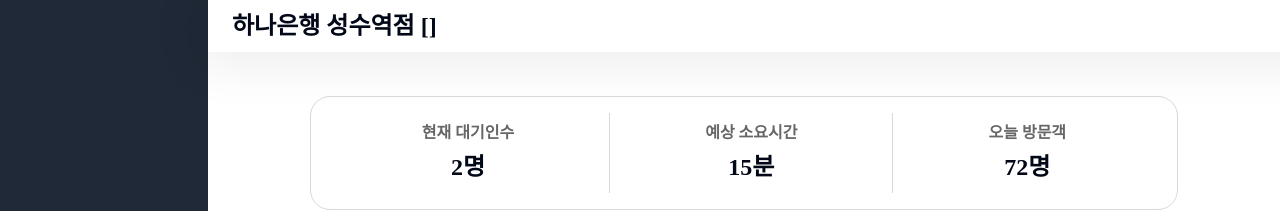
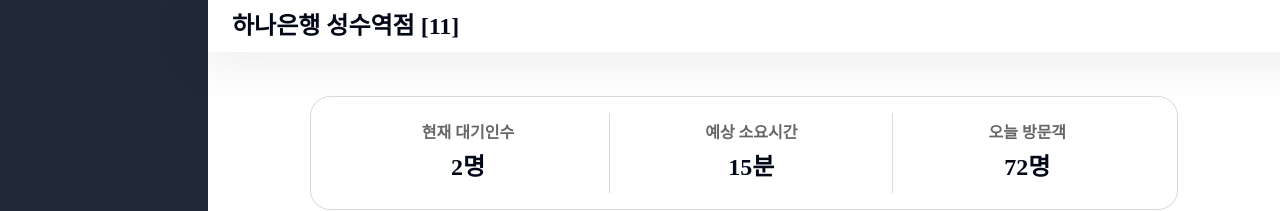
Before and after one commit to hhbb0081/Schedule-Hanaro-Front, a React (Vite) app: page /admin in a window 1280 px wide. Shown: the top 211 px of the page. Built offline with nearby package versions, Linux system fonts and the light colour scheme; a web font is replaced by a local one; what @lukemorales/query-key-factory would draw is missing.

Commit message:
[Feat]🌱1:1문의 페이지 컴포넌트 추가

```diff
--- a/src/components/Admin/Header.tsx
+++ b/src/components/Admin/Header.tsx
@@ -1,13 +1,13 @@
 type HeaderProps = {
   bankName: string;
-  badnkNum: number;
+  bankNum: number;
 };
 
-export function Header({ bankName, badnkNum }: HeaderProps) {
+export function Header({ bankName, bankNum }: HeaderProps) {
   return (
     <header className='fixed left-[13rem] z-50 w-full py-[0.5rem] pl-[1.5rem] text-left shadow-[0_4px_50px_10px_rgba(0,0,0,0.07)]'>
       <h1 className='text-[1.5rem] font-extrabold'>
-        {bankName}[{badnkNum}]
+        {bankName}[{bankNum}]
       </h1>
     </header>
   );
```
